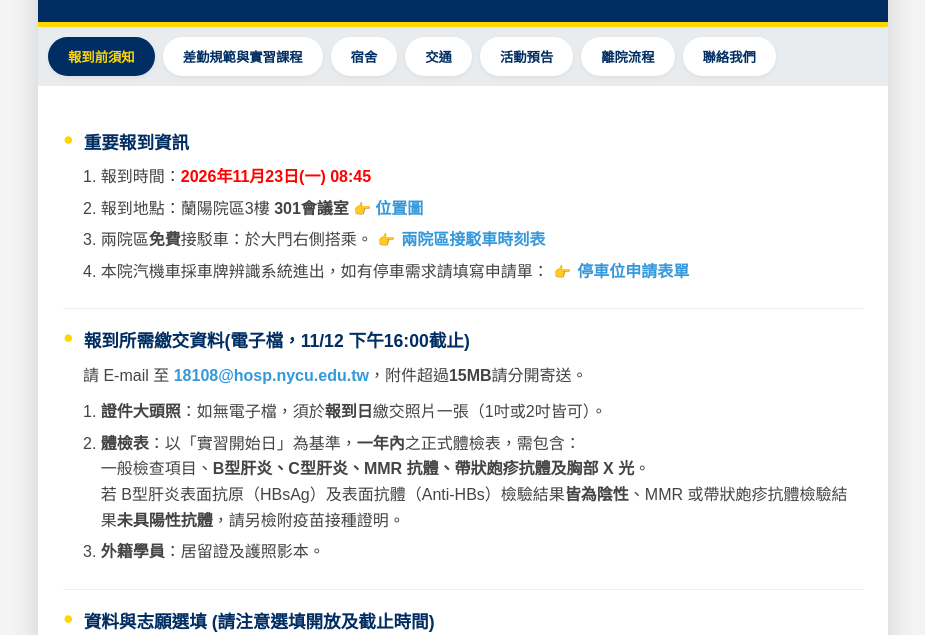
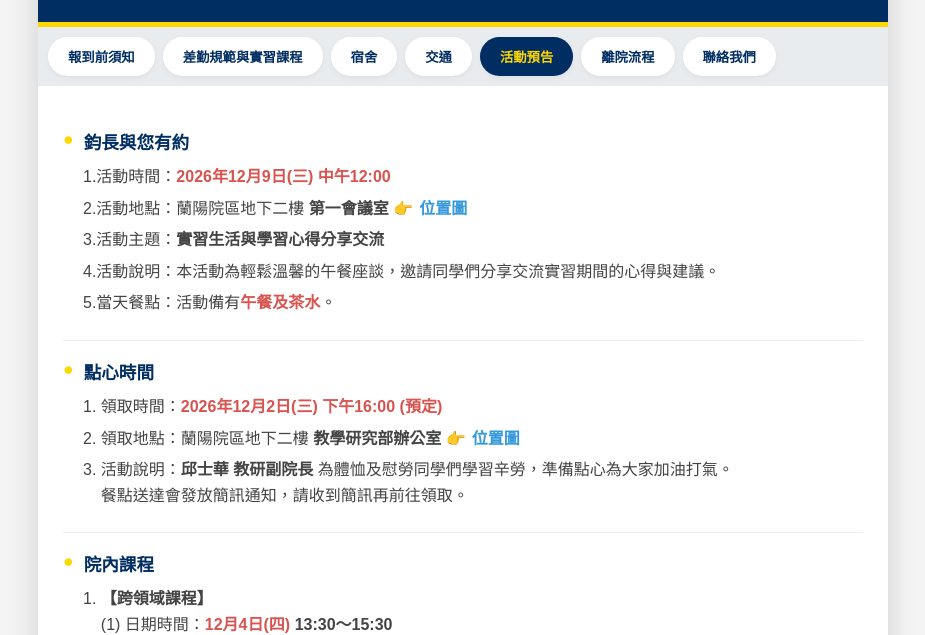
Before and after one commit to cc129880-hub/hosp.nycu.edu.tw, a plain HTML site: page index.html in a window 1280 px wide. Shown: the part 165-800 px from the top of the page, without its empty margins (177-1102 px from the left). Drawn offline with Linux system fonts and the light colour scheme.

Commit message:
Add files via upload

```diff
--- a/index.html
+++ b/index.html
@@ -90,17 +90,17 @@
 
     <!-- 分頁選單 -->
     <div class="tab-menu">
-        <button class="tab-btn active" onclick="openTab(event, 'pre-arrival')">報到前須知</button>
+        <button class="tab-btn" onclick="openTab(event, 'pre-arrival')">報到前須知</button>
         <button class="tab-btn" onclick="openTab(event, 'admin')">差勤規範與實習課程</button>
         <button class="tab-btn" onclick="openTab(event, 'life')">宿舍</button>
         <button class="tab-btn" onclick="openTab(event, 'traffic')">交通</button>
-        <button class="tab-btn" onclick="openTab(event, 'course')">活動預告</button>
+        <button class="tab-btn active" onclick="openTab(event, 'course')">活動預告</button>
         <button class="tab-btn" onclick="openTab(event, 'checkout')">離院流程</button>
         <button class="tab-btn" onclick="openTab(event, 'contact')">聯絡我們</button>
     </div>
 
     <!-- 1. 報到前須知 -->
-    <div id="pre-arrival" class="content-section active">
+    <div id="pre-arrival" class="content-section">
         <div class="qa-item">
             <div class="question">重要報到資訊</div>
             <div class="answer">
@@ -255,7 +255,7 @@
     </div>
 
     <!-- 5. 活動預告 -->
-    <div id="course" class="content-section">
+    <div id="course" class="content-section active">
         <div class="qa-item">
             <div class="question">鈞長與您有約</div>
             <div class="answer">
@@ -291,7 +291,7 @@
         <div class="qa-item">
             <div class="question">院內課程</div>
             <div class="answer">
-                <div class="indent-list"><div><div class="indent-list" style="font-size: 16px; white-space: normal;">1.&nbsp;<div style="width: 720.4px;"><b>【跨領域課程】</b><br>(1) 日期時間：<span style="color: rgb(217, 83, 79); font-weight: 700;">12月4日(四) </span><b>13:30～15:30</b><br>(2) 課程主題：跨領域課程<br>(3) 上課地點：蘭陽院區地下二樓 <b>第一會議室</b><br></div></div><div class="indent-list" style="font-size: 16px; white-space: normal;">2.&nbsp;<div style="width: 720.4px;"><b>【2+2+2系列講座】</b><br>(1) 日期時間：<span style="color: rgb(217, 83, 79); font-weight: 700;">12月8日(二)</span> <b>14:00～16:00</b><br>(2) 課程主題：台灣安寧療護的蛻變<br>(3) 上課地點：蘭陽院區地下二樓 <b>第一會議室</b><br></div></div><div class="indent-list" style="font-size: 16px; white-space: normal;">3.&nbsp;<div style="width: 720.4px;"><b>【Grand Round系列講座】</b><br>(1) 日期時間：<span style="color: rgb(217, 83, 79); font-weight: 700;">12月10日(四)</span> <b>07:20~08:10</b><br>(2) 課程主題：婦科微創手術的演進與展望<br>(3) 上課地點：蘭陽院區地下二樓 <b>第一會議室</b><br><font color="#242424">★ Grand Round系列講座</font><font color="#0f6ce6">備有早餐</font><font color="#242424">，數量有限，請提早報到。</font></div></div><font color="#242424" style="font-family: 微軟正黑體, sans-serif, serif, EmojiFont; white-space: normal;"><br></font></div></div>
+                <div class="indent-list"><div><div class="indent-list" style="font-size: 16px; white-space: normal;">1.&nbsp;<div style="width: 720.4px;"><b>【跨領域課程】</b><br>(1) 日期時間：<span style="color: rgb(217, 83, 79); font-weight: 700;">12月4日(四) </span><b>13:30～15:30</b><br>(2) 課程主題：一個結核病個案-看見跨職類團隊的照護力量<br>(3) 上課地點：蘭陽院區地下二樓 <b>第一會議室</b><br></div></div><div class="indent-list" style="font-size: 16px; white-space: normal;">2.&nbsp;<div style="width: 720.4px;"><b>【2+2+2系列講座】</b><br>(1) 日期時間：<span style="color: rgb(217, 83, 79); font-weight: 700;">12月8日(二)</span> <b>14:00～16:00</b><br>(2) 課程主題：台灣安寧療護的蛻變<br>(3) 上課地點：蘭陽院區地下二樓 <b>第一會議室</b><br></div></div><div class="indent-list" style="font-size: 16px; white-space: normal;">3.&nbsp;<div style="width: 720.4px;"><b>【Grand Round系列講座】</b><br>(1) 日期時間：<span style="color: rgb(217, 83, 79); font-weight: 700;">12月10日(四)</span> <b>07:20~08:10</b><br>(2) 課程主題：婦科微創手術的演進與展望<br>(3) 上課地點：蘭陽院區地下二樓 <b>第一會議室</b><br><font color="#242424">★ Grand Round系列講座</font><font color="#0f6ce6">備有早餐</font><font color="#242424">，數量有限，請提早報到。</font></div></div><font color="#242424" style="font-family: 微軟正黑體, sans-serif, serif, EmojiFont; white-space: normal;"><br></font></div></div>
             </div>
         </div>
     </div>
```
